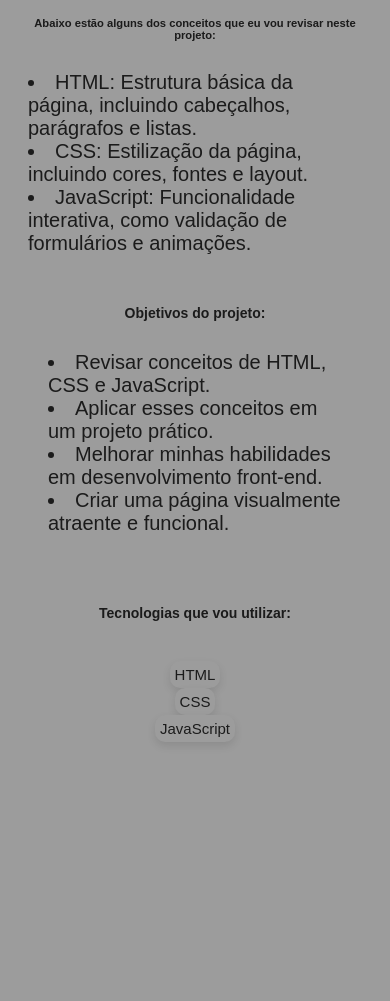
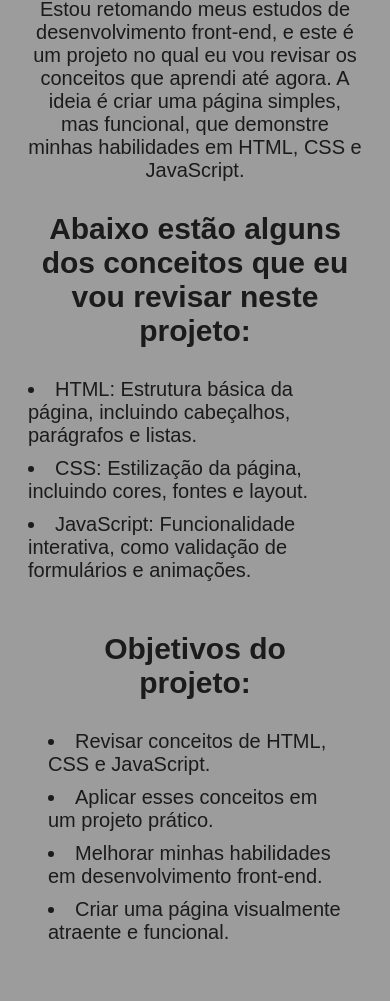
Before and after one commit to EduC-Rios/frontend-roadmap, a plain HTML site: page 01-html-css/aula-01/index.html in a window 390 px wide. Shown: the part 185-1186 px from the top of the page. Before the commit the page ends 967 px from the top, so only its background shows below. Drawn offline with Linux system fonts and the light colour scheme.

Commit message:
correção de alguns valores de tamanho de tela

```diff
--- a/01-html-css/aula-01/style.css
+++ b/01-html-css/aula-01/style.css
@@ -78,23 +78,15 @@ section {
 @media (max-width: 600px) {
     .objetivos-lista, .lista {
         flex-direction: column;
-        gap: 50%;
+        gap: 10px;
     }
 
     .tecnologias-card {
         flex-direction: column;
-        gap: 60%;
+        gap: 10px;
     }
 
     .titulo {
-        font-size: 90%;
-    }
-
-    .subtitulo {
-        font-size: 70%;
-    }
-
-    p {
-        font-size: 70%;
+        font-size: 20px;
     }
 }
```
Also changed, not shown: 01-html-css/aula-01/logicaProjeto.txt (added).
